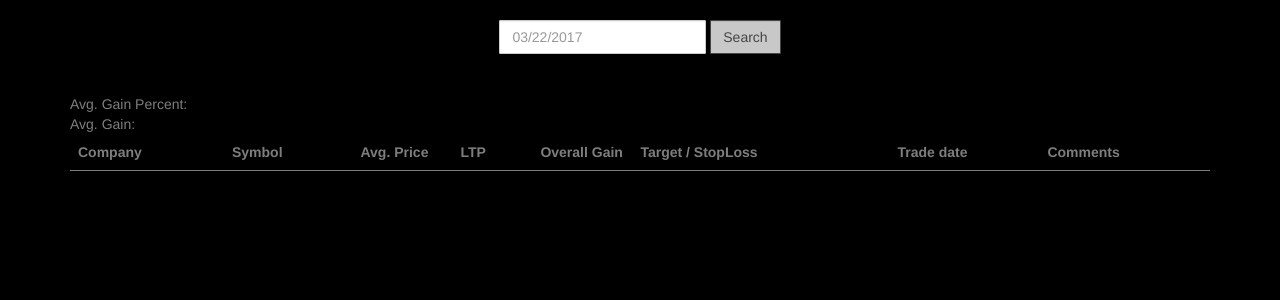
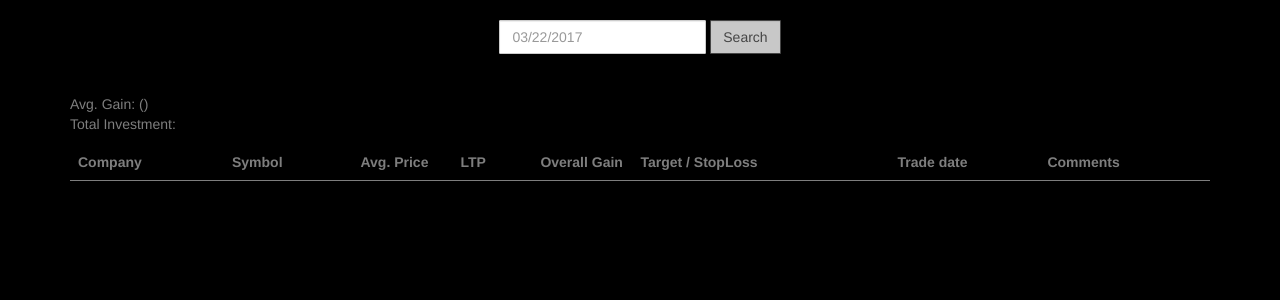
Before and after one commit to mani098/twinbull, a Django app: template stocks/templates/stocks/index.html in a window 1280 px wide. Shown: the part 53-353 px from the top of the page. Run offline with Django 3.2, Linux system fonts and the light colour scheme; the template is opened without the code that fills it, so the values that code supplies are empty; some libraries are stand-ins or nearby versions.

Commit message:
added db index

```diff
--- a/static/css/app.css
+++ b/static/css/app.css
@@ -6,6 +6,10 @@
 .addFadeColor, .addFadeColor > a {
     color: #7e7e7e;
     font-size: 11px;
+}
+
+.avg-inst-dtl {
+    margin-bottom: 10px;
 }
 
 .today-change {
@@ -49,6 +53,7 @@
 .trg-price {
     color: #00cc00;
 }
+
 .stop-loss-price {
     color: #ff0000;
 }
--- a/static/js/app.js
+++ b/static/js/app.js
@@ -9,7 +9,7 @@
 var today_day = today_date_time.getDay();
 var present_time = today_date_time.getHours();
 
-if (((today_day !== 0) && (today_day !== 6)) && (9 < present_time < 16)) {
+if (((today_day !== 0) && (today_day !== 6)) && (16 > present_time > 9)) {
     setInterval(function () {
         updateStockPrice();
     }, 1000 * 60);
@@ -68,8 +68,9 @@
 }
 
 function renderStockDetails(data) {
-    var avgGainPercent = 0;
     var avgGain = 0;
+    var totalStockClosePrice = 0;
+    var avgLastPrice = 0;
     $.each(data['data'], function (index, value) {
         var lastPrice = value['lastPrice'].replace(',', '');
         var symbol = value['symbol'];
@@ -83,24 +84,26 @@
         todayChangeSpan.text(todayChangePrice + ' (' + value['pChange'] + '%)');
         changePriceColor(todayChangePrice, todayChangeSpan);
         var overallGainDiv = $("." + symbol + '-overall-gain');
-        var avgClosePrice = overallGainDiv.attr('data-close');
+        var avgClosePrice = toFloat(overallGainDiv.attr('data-close'));
         var overallGainPrice = toFloat(lastPrice - avgClosePrice);
-        avgGain += overallGainPrice;
         var overallGainPercent = toFloat(overallGainPrice / (avgClosePrice / 100));
-        avgGainPercent += overallGainPercent;
+        avgLastPrice += toFloat(lastPrice);
+        avgGain += toFloat(overallGainPrice);
+        totalStockClosePrice += avgClosePrice;
 
         var predictedPrice = getTargetStopLoss(avgClosePrice);
-
         $('.' + symbol + '-trg-price').text(predictedPrice.target);
         $('.' + symbol + '-stop-loss-price').text(predictedPrice.stopLoss);
         $('.' + symbol + '-overall-gain-percent').text('(' + overallGainPercent + '%)');
         overallGainDiv.text(overallGainPrice);
         changePriceColor(overallGainPrice, overallGainDiv);
     });
+    var avgGainPercent = (100 / totalStockClosePrice * (avgLastPrice - totalStockClosePrice));
     var $avgGainPrt = $('.avg-gain-prt');
     var $avgGain = $('.avg-gain');
     $avgGainPrt.text(toFloat(avgGainPercent) + '%');
     $avgGain.text(toFloat(avgGain));
+    $('.tot-inst-price').text(toFloat(totalStockClosePrice));
     changePriceColor(avgGainPercent, $avgGainPrt);
     changePriceColor(avgGain, $avgGain);
 }
@@ -115,7 +118,8 @@
 }
 
 function toFloat(n) {
-    return parseFloat(n.toFixed(2));
+    var tmp = parseFloat(n);
+    return parseFloat(tmp.toFixed(2));
 }
 
 $('.symbol').click(function (event) {
--- a/stocks/models.py
+++ b/stocks/models.py
@@ -9,7 +9,7 @@
 
 
 class Stock(models.Model):
-    symbol = models.CharField(max_length=100, verbose_name="Symbol")
+    symbol = models.CharField(max_length=100, verbose_name="Symbol", db_index=True)
     isin = models.CharField(max_length=30, verbose_name="ISIN")
     created_at = models.DateTimeField(auto_now_add=True, verbose_name="Stock created at")
     moneycontrol_link = models.TextField(verbose_name='MoneyControl.com', null=True, default=None, blank=True)
@@ -54,7 +54,7 @@
 class StockHistory(models.Model):
     stock = models.ForeignKey(Stock, db_index=True)
     created_at = models.DateTimeField(auto_now_add=True)
-    trade_date = models.DateField(verbose_name="Traded date")
+    trade_date = models.DateField(verbose_name="Traded date", db_index=True)
     open = models.FloatField(verbose_name="Open price")
     high = models.FloatField(verbose_name="High price")
     low = models.FloatField(verbose_name="Low price")
--- a/stocks/templates/stocks/index.html
+++ b/stocks/templates/stocks/index.html
@@ -9,9 +9,9 @@
         </form>
     </div>
     <div class="stock-container">
-        <div class="tdy-avg-dtl">
-            <div>Avg. Gain Percent: <span class="avg-gain-prt"></span></div>
-            <div> Avg. Gain: <span class="avg-gain"></span></div>
+        <div class="avg-inst-dtl">
+            <div> Avg. Gain: <span class="avg-gain"></span>(<span class="avg-gain-prt"></span>)</div>
+            <div>Total Investment: <span class="tot-inst-price"></span></div>
         </div>
         <table class="table">
             <thead>
--- a/strategies/macd/strategy.py
+++ b/strategies/macd/strategy.py
@@ -15,7 +15,7 @@
 
     def __init__(self):
         # self.today = date.today()
-        self.today = date(2017, 4, 24)
+        self.today = date(2017, 4, 26)
 
     def get_signals(self, signal_type):
         """Get signals by `buy` or `sell` """
```
Also changed, not shown: stocks/management/commands/updatestock.py (+3 -4 lines), static/img/pre-loader.gif (added), static/img/preloader.gif (added), stocks/migrations/0005_auto_20170427_0635.py (added).
